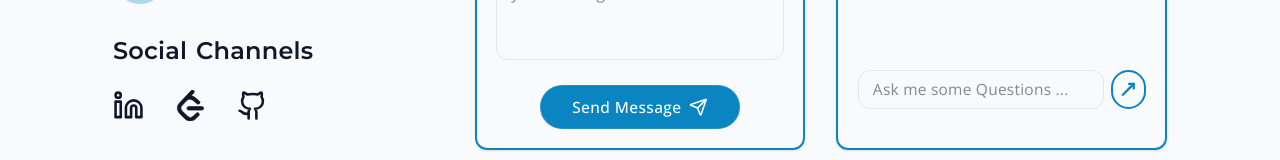
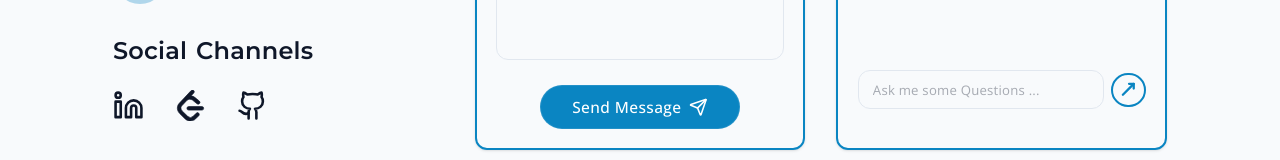
Before and after one commit to ERSA-14/ERSA_portfolio, a React (Vite) app: page / in a window 1280 px wide. Shown: the part 3924-4084 px from the top of the page. Built offline with nearby package versions, Linux system fonts and the light colour scheme; a web font is replaced by a local one.

Commit message:
maintence

```diff
--- a/src/components/ChatWithMe.jsx
+++ b/src/components/ChatWithMe.jsx
@@ -242,7 +242,7 @@ export const ChatWithMe = () => {
         </div>
       </div>
 
-      <form onSubmit={sendMessage} className="flex gap-2">
+      <form onSubmit={sendMessage} className="flex gap-2 items-center">
         <input
           type="text"
           id="chat-input"
@@ -258,7 +258,7 @@ export const ChatWithMe = () => {
         <button
           type="submit"
           disabled={isLoading || !input.trim()}
-          className={`flex items-center justify-center rounded-full ${
+          className={`flex items-center justify-center rounded-full aspect-square h-fit ${
             input.trim()
               ? "cosmic-button !p-1.5 shadow-[0_0_15px_rgba(var(--primary),0.5)] hover:shadow-[0_0_20px_rgba(var(--primary),0.8)] border-[2.2px]"
               : "view-resume-button !p-1.5 border-[2.2px] border-primary text-primary bg-transparent hover:bg-primary/20 disabled:opacity-100 disabled:hover:bg-transparent"
--- a/src/index.css
+++ b/src/index.css
@@ -644,3 +644,11 @@ img {
   padding: clamp(0.35rem, 0.25rem + 0.25vw, 0.5rem) clamp(0.75rem, 0.5rem + 0.5vw, 1rem);
   transition: box-shadow 0.2s ease, border-color 0.2s ease;
 }
+
+@media (min-width: 1024px) {
+  input::placeholder,
+  textarea::placeholder {
+    font-size: 0.85em;
+    opacity: 0.7; /* Optional: slightly mute it too if desired, but size is the request */
+  }
+}
```
